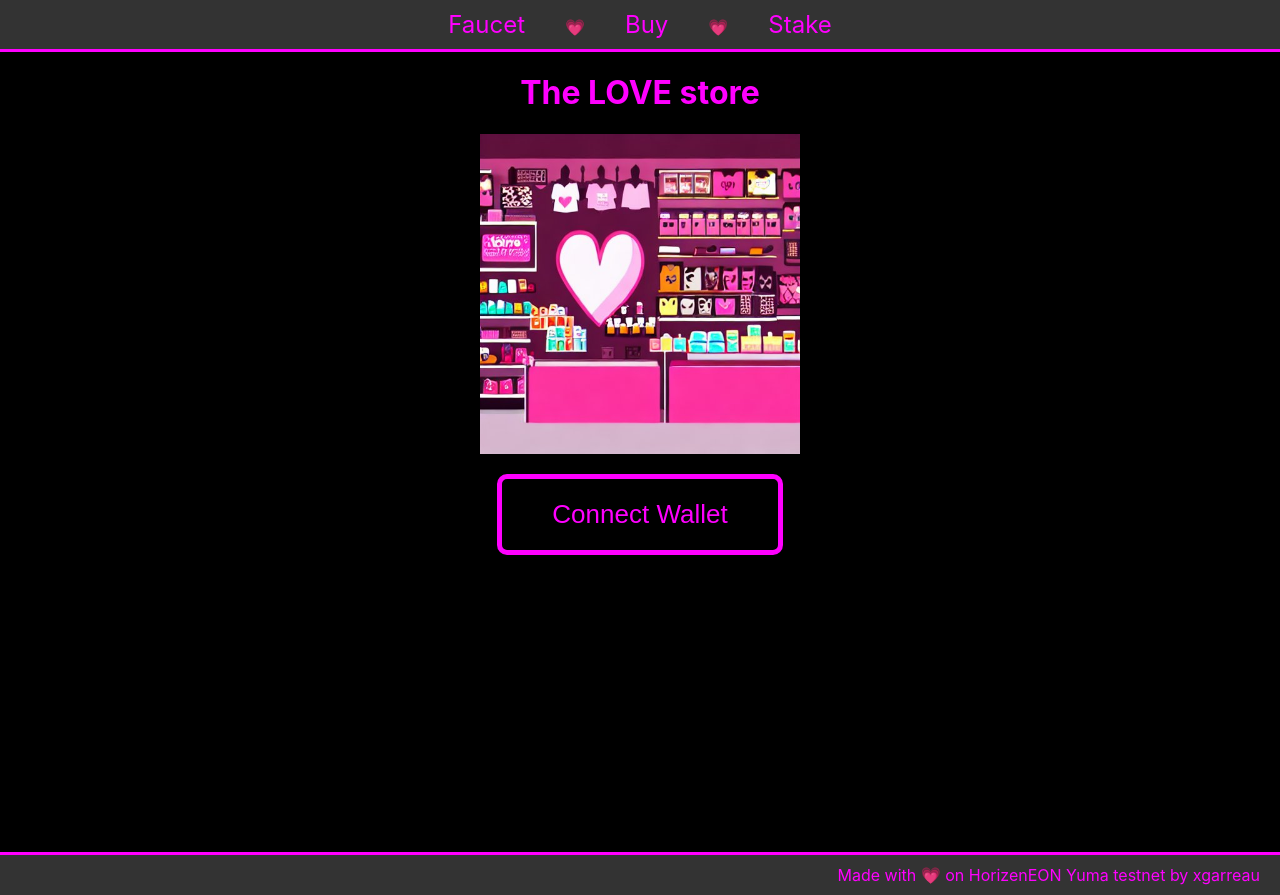
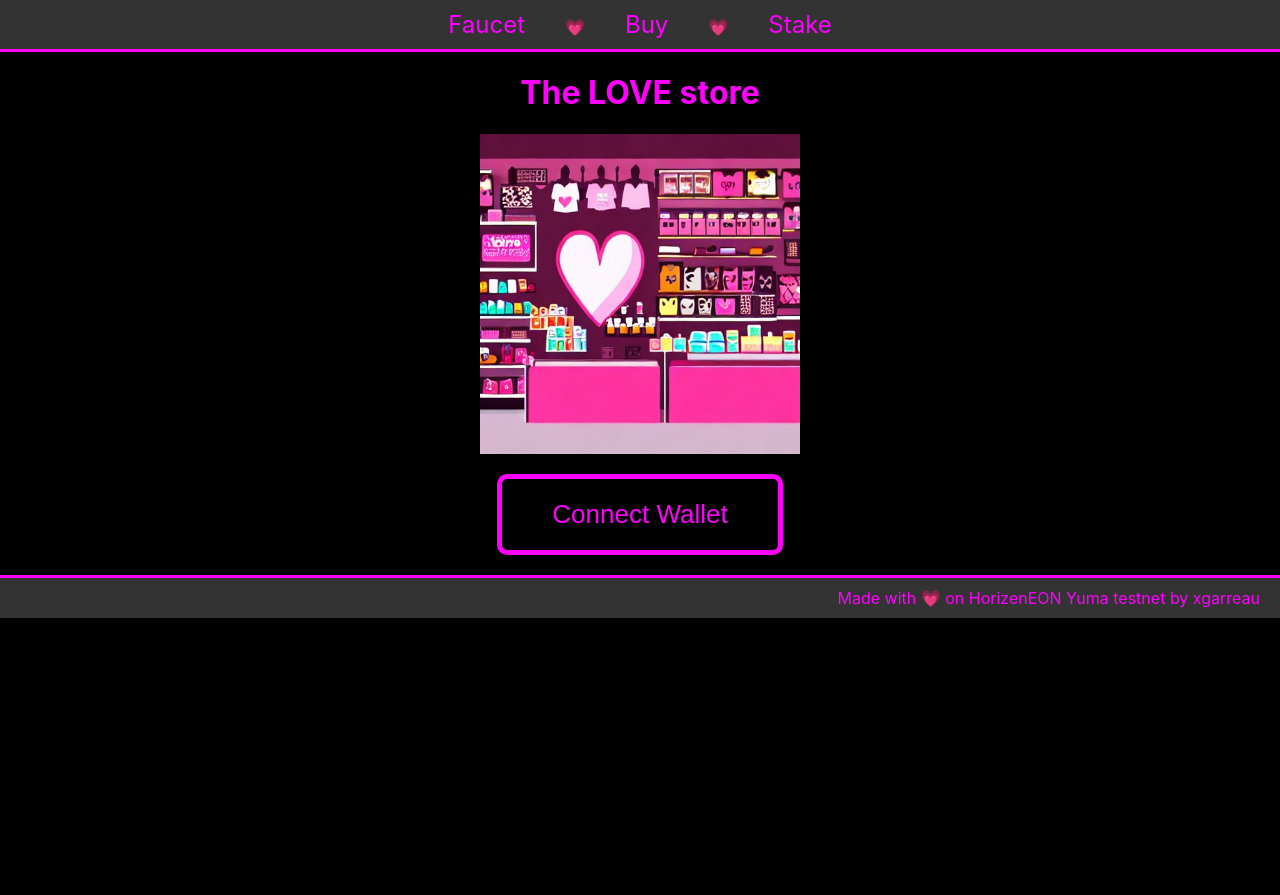
Before and after one commit to xgarreau/lovestore, a React (Create React App) app: page / in a window 1280 px wide. After the commit the page ends 800 px from the top, so only its background shows below. Built offline with nearby package versions, Linux system fonts and the light colour scheme.

Commit message:
fixed button CSS

```diff
--- a/src/App.css
+++ b/src/App.css
@@ -19,7 +19,6 @@ h1 {
 
 .App {
   text-align: center;
-  min-height: 100vh;
 }
 
 
@@ -73,6 +72,7 @@ footer a:hover {
   color: #f0f;
   background-color: #000;
   padding: 20px 50px;
+  margin-bottom: 20px;
   border: 5px solid #f0f;
   border-radius: 10px;
   font-size: calc(10px + 2vmin);
```
